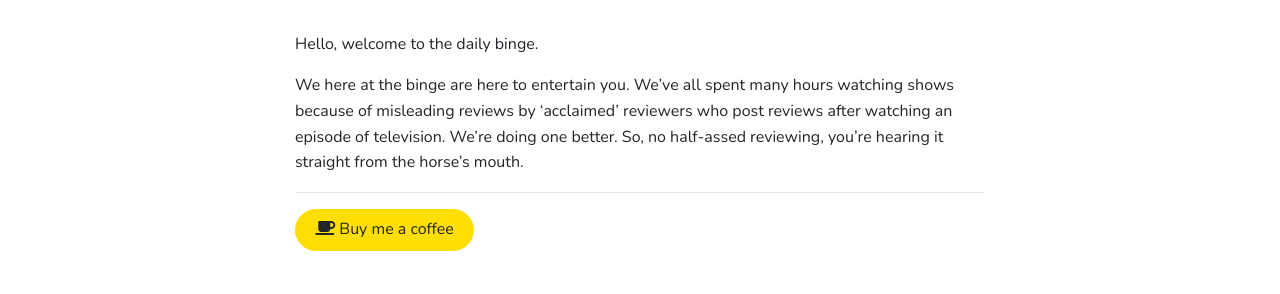
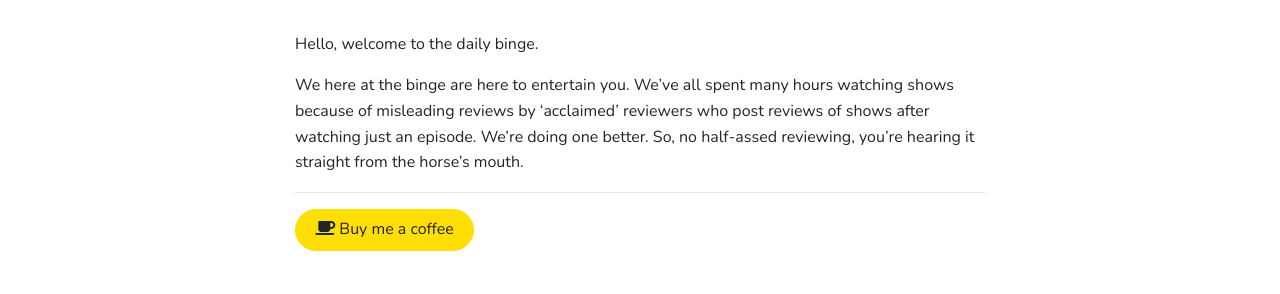
Before and after one commit to daily-binge/binge, a Jekyll site: the page built from _pages/about.md, in a window 1280 px wide and 1165 px high. Shown: the part 736-1030 px from the top of the window. Built offline with Jekyll 4.4.1, drawn with Linux system fonts in a browser that asks for light colours; nearby versions of some CDN libraries.

Commit message:
Update from Forestry.io siddsantham@gmail.com updated _pages/about.md

```diff
--- a/_pages/about.md
+++ b/_pages/about.md
@@ -6,7 +6,7 @@ image: "/assets/images/applause.jpg"
 ---
 Hello, welcome to the daily binge.
 
-We here at the binge are here to entertain you. We've all spent many hours watching shows because of misleading reviews by 'acclaimed' reviewers who post reviews after watching an episode of television. We're doing one better. So, no half-assed reviewing, you're hearing it straight from the horse's mouth.
+We here at the binge are here to entertain you. We've all spent many hours watching shows because of misleading reviews by 'acclaimed' reviewers who post reviews of shows after watching just an episode. We're doing one better. So, no half-assed reviewing, you're hearing it straight from the horse's mouth.
 
 <!--- Made with <i class="fa fa-heart text-danger"></i> by Sal --->
 
```
